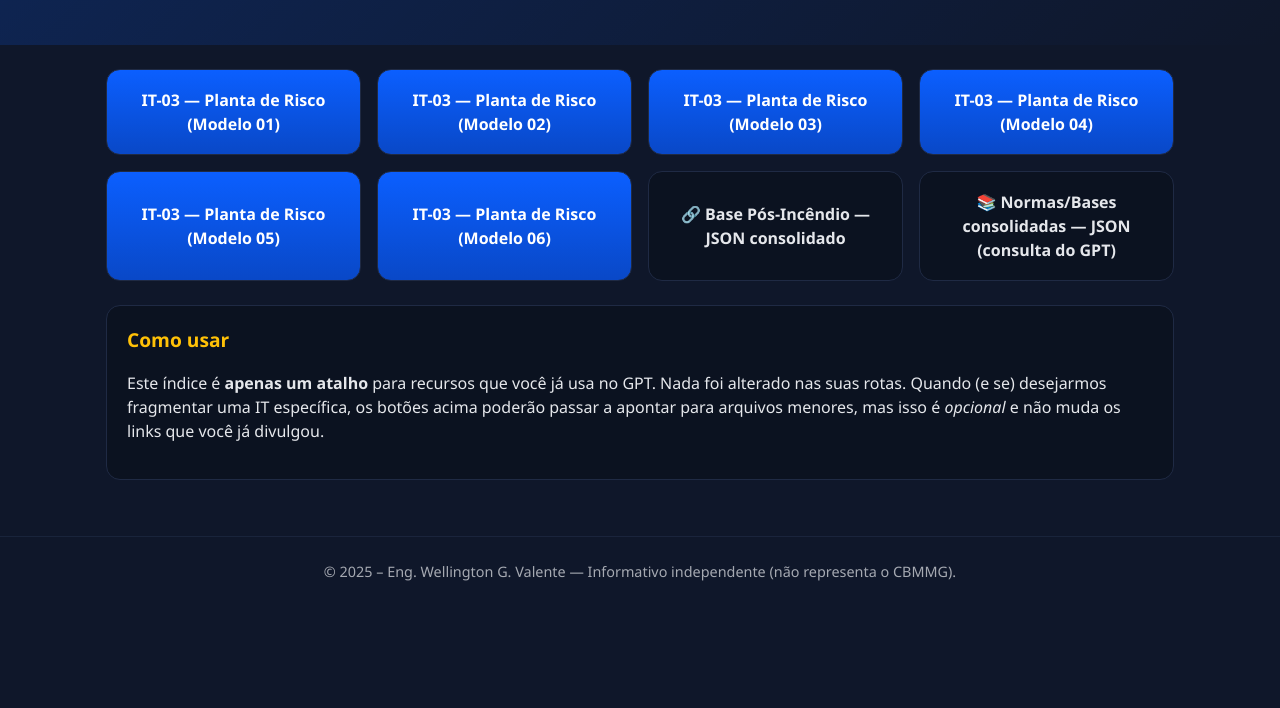
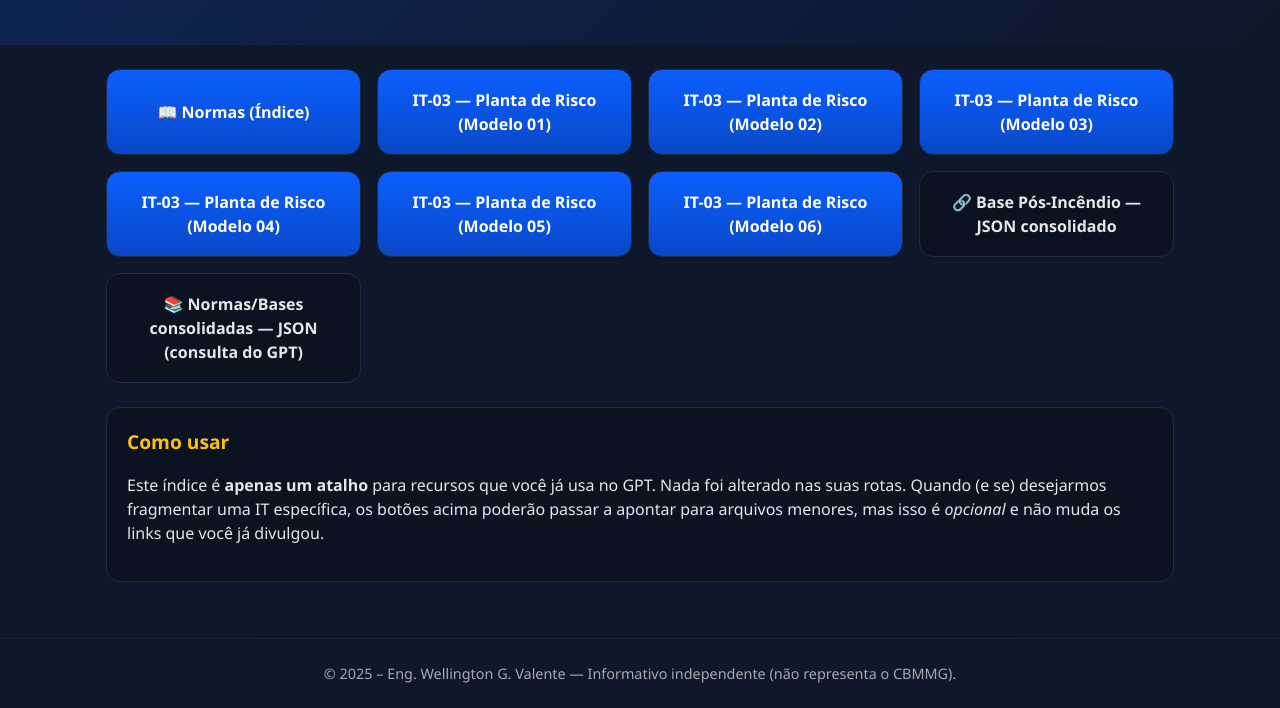
Before and after one commit to WellingtonValente/pericias-pos-incendio-mg, a plain HTML site: page docs/normas/index.html in a window 1280 px wide. Shown: the part 131-839 px from the top of the page. Before the commit the page ends 800 px from the top, so only its background shows below. Drawn offline with Linux system fonts and the light colour scheme.

Commit message:
Update index.html

```diff
--- a/docs/normas/index.html
+++ b/docs/normas/index.html
@@ -15,6 +15,7 @@
 
   <main class="container">
     <section class="grid">
+      <a class="card btn" href="normas/" target="_self">📖 Normas (Índice)</a>
       <!-- IT-03 -->
       <a class="card btn" target="_blank"
          href="../templates/projetos/Modelo%2001.pdf">
```
